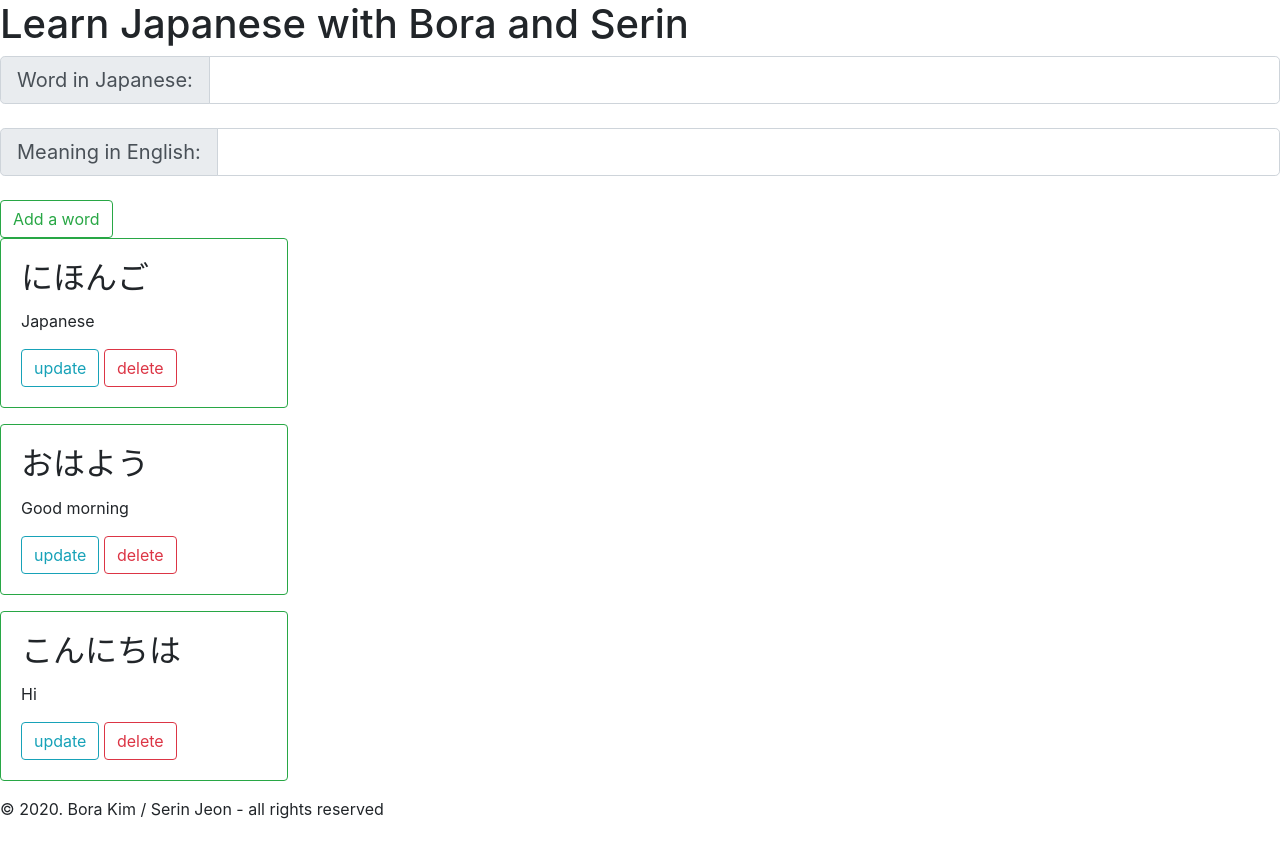
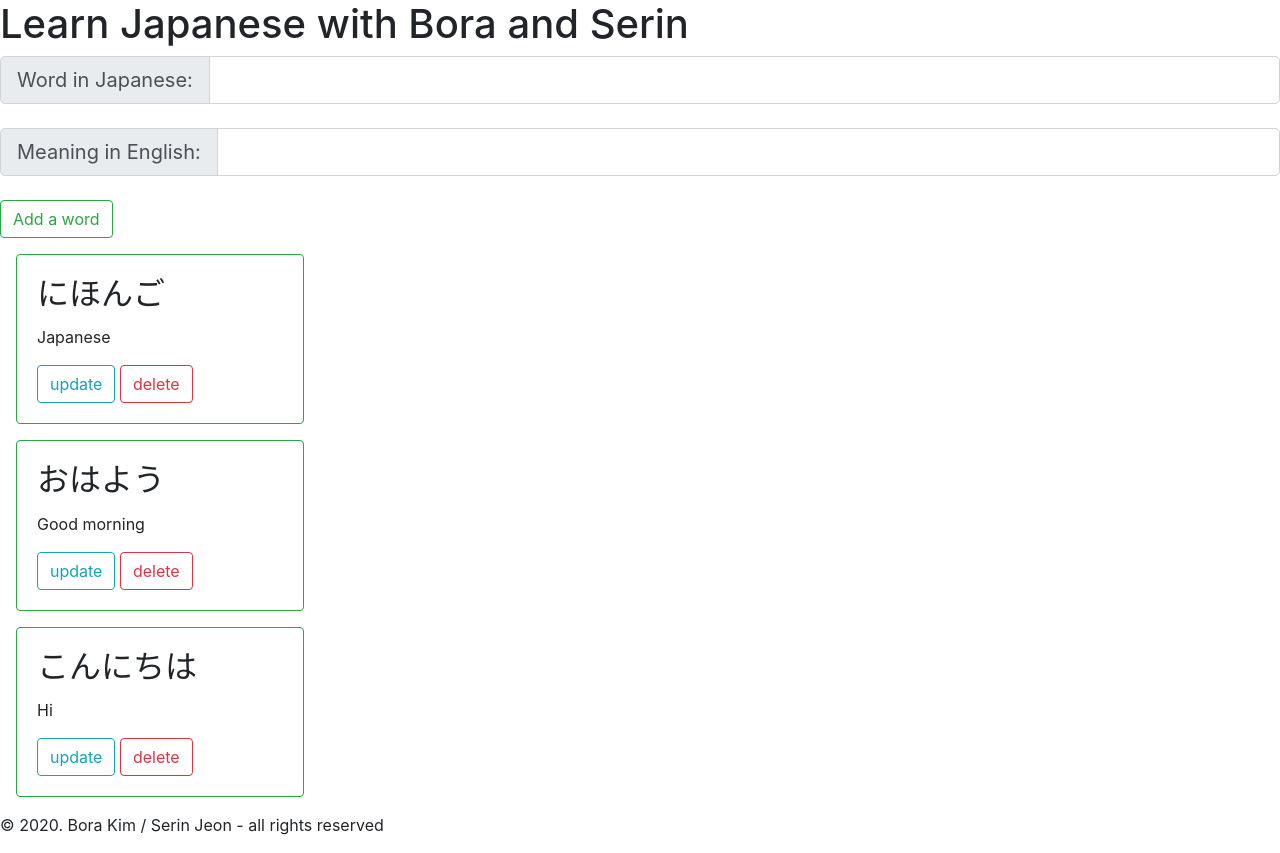
Before and after one commit to serin0837/Learn-Japanese, a plain HTML site: page index.html in a window 1280 px wide. Drawn offline with nearby package versions, Linux system fonts and the light colour scheme.

Commit message:
margin change

```diff
--- a/index.html
+++ b/index.html
@@ -26,7 +26,7 @@
         <button type="button" class="btn btn-outline-success">Add a word</button>
     </form>
     <div class ="card-list">
-        <div class="card border-success mb-3"  style="width: 18rem;">
+        <div class="card border-success m-3"  style="width: 18rem;">
             <div class="card-body">
               <h2 class="card-title">にほんご</h2>
               <p class="card-text">Japanese</p>
@@ -35,7 +35,7 @@
             </div>
           </div>
 
-          <div class="card border-success mb-3"  style="width: 18rem;">
+          <div class="card border-success m-3"  style="width: 18rem;">
             <div class="card-body">
               <h2 class="card-title">おはよう</h2>
               <p class="card-text">Good morning</p>
@@ -44,7 +44,7 @@
             </div>
           </div>
 
-          <div class="card border-success mb-3" style="width: 18rem;">
+          <div class="card border-success m-3" style="width: 18rem;">
             <div class="card-body">
               <h2 class="card-title">こんにちは</h2>
               <p class="card-text">Hi</p>
```
